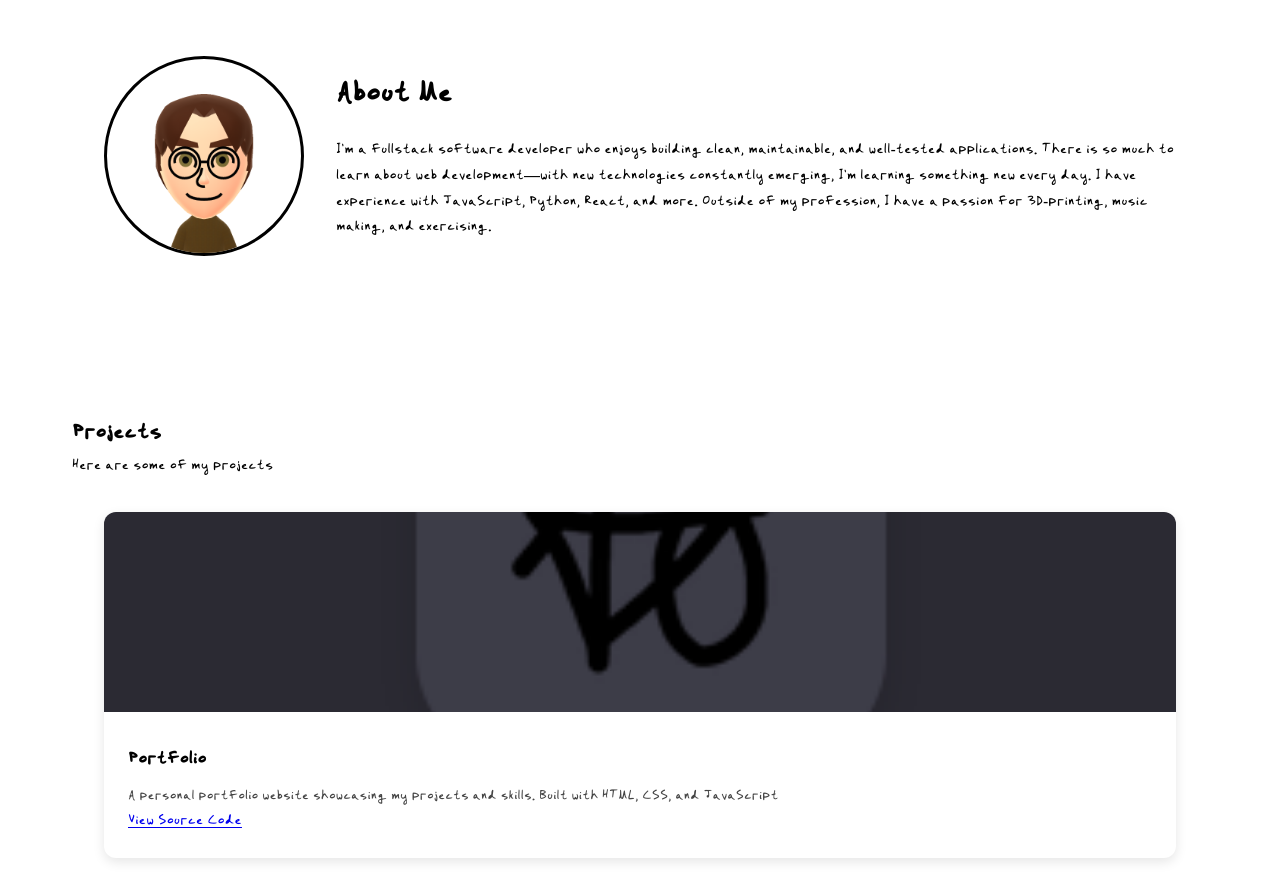
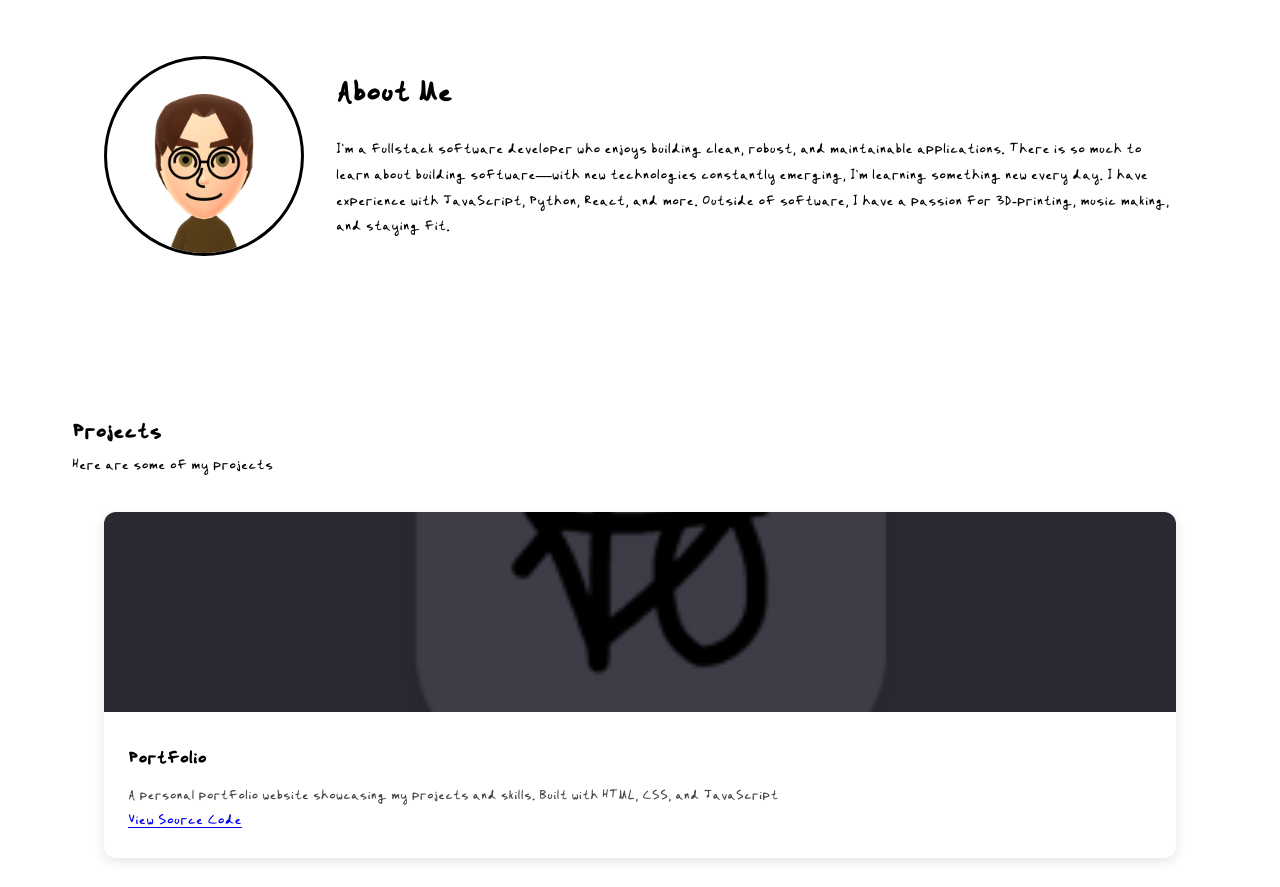
Before and after one commit to adrian-shirazi/portfolio, a website: page index.html in a window 1280 px wide. Shown: the part 840-1727 px from the top of the page. Drawn offline with Linux system fonts and the light colour scheme.

Commit message:
Updates about-me section

```diff
--- a/index.html
+++ b/index.html
@@ -36,11 +36,11 @@
                 <img src="mii.png" alt="Adrian Shirazi" class="profile-pic">
                 <div class="about-text">
                     <h2>About Me</h2>
-                    <p>I'm a fullstack software developer who enjoys building clean, maintainable, and well-tested
-                        applications. There is so much to learn about web development&#8212;with new technologies
-                        constantly emerging, I'm learning something new every day. I have
-                        experience with JavaScript, Python, React, and more. Outside of my
-                        profession, I have a passion for 3D-printing, music making, and exercising.
+                    <p>I'm a fullstack software developer who enjoys building clean, robust, and maintainable
+                        applications. There is so much to learn about building software&#8212;with new
+                        technologies constantly emerging, I'm learning something new every day. I have
+                        experience with JavaScript, Python, React, and more. Outside of software, I have a passion for
+                        3D-printing, music making, and staying fit.
                     </p>
                 </div>
             </div>
```
